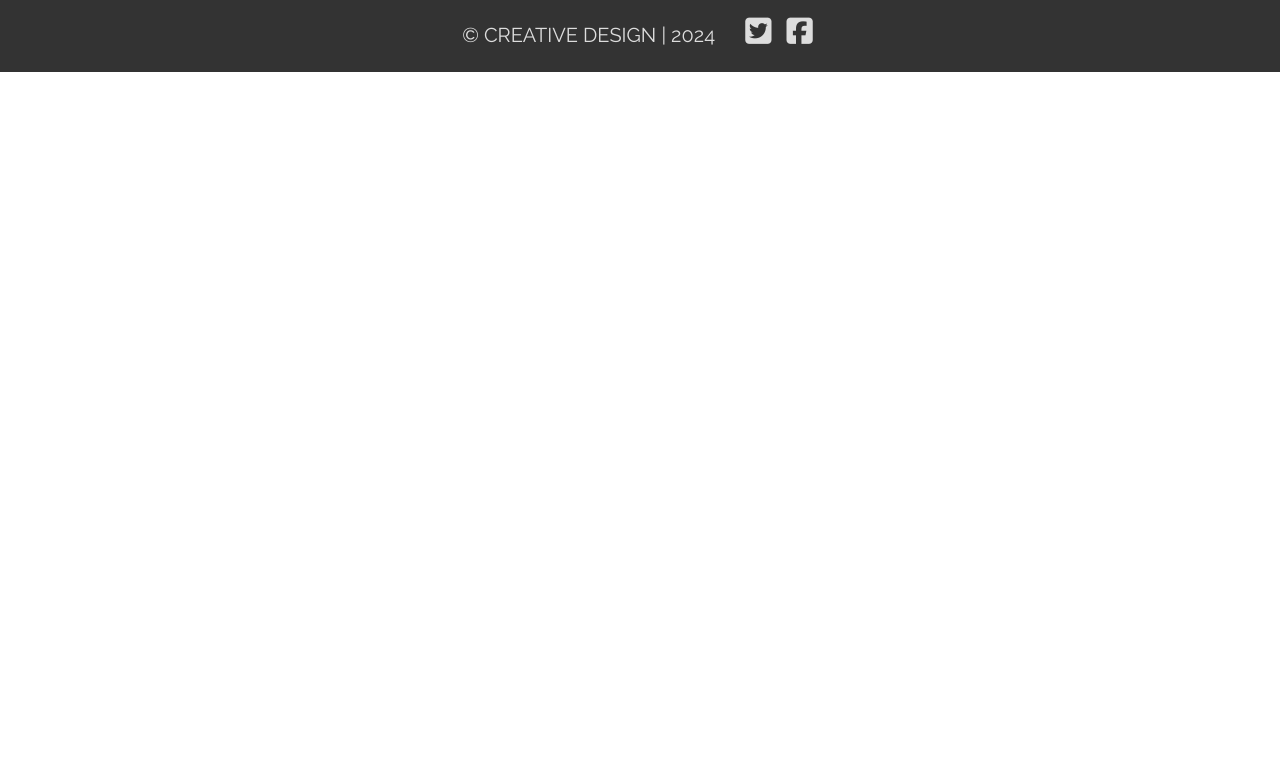
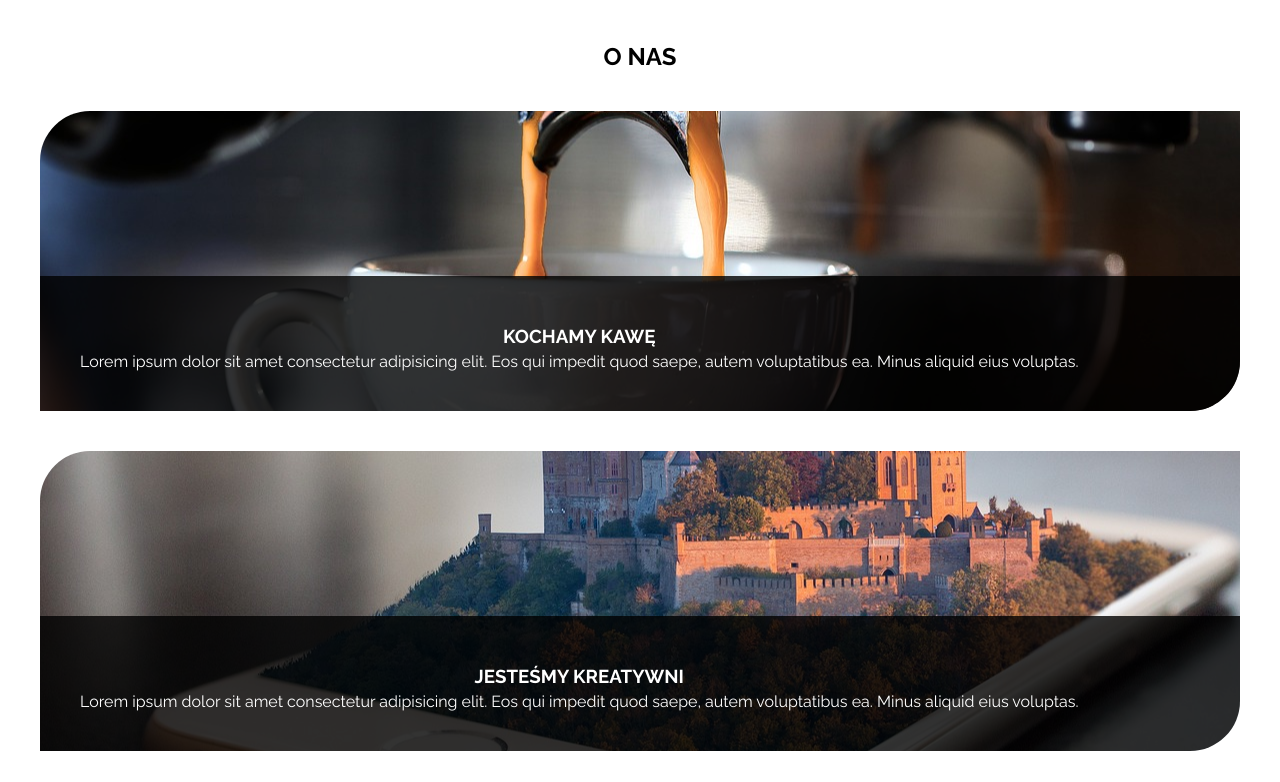
Before and after one commit to Szczebiot/Projekt-1, a plain HTML site: page index.html in a window 1280 px wide. Shown: the part 358-1140 px from the top of the page. Before the commit the page ends 800 px from the top, so only its background shows below. Drawn offline with Linux system fonts and the light colour scheme.

Commit message:
Projekt-main

```diff
--- a/index.html
+++ b/index.html
@@ -33,7 +33,33 @@
 				<li class="nav-item"><a href="#">kontakt</a></li>
 			</ul>
 		</nav>
-		<main></main>
+		<main>
+			<h2>O nas</h2>
+			<div class="about-us-box top">
+				<div class="about-us-bg"></div>
+				<div class="about-us-text">
+					<h3>Kochamy kawę</h3>
+					<p>Lorem ipsum dolor sit amet consectetur adipisicing elit. Eos qui impedit quod saepe, autem voluptatibus ea. Minus aliquid eius voluptas.</p>
+				</div>
+
+			</div>
+			<div class="about-us-box middle">
+				<div class="about-us-bg"></div>
+				<div class="about-us-text">
+					<h3>Jesteśmy kreatywni</h3>
+					<p>Lorem ipsum dolor sit amet consectetur adipisicing elit. Eos qui impedit quod saepe, autem voluptatibus ea. Minus aliquid eius voluptas.</p>
+
+				</div>
+			</div>
+			<div class="about-us-box bottom">
+				<div class="about-us-bg"></div>
+				<div class="about-us-text">
+					<h3>Lubimy naszą pracę</h3>
+					<p>Lorem ipsum dolor sit amet consectetur adipisicing elit. Eos qui impedit quod saepe, autem voluptatibus ea. Minus aliquid eius voluptas.</p>
+
+				</div>
+			</div>
+		</main>
 		<footer>
 			<p>
 				&copy; CREATIVE DESIGN | 2024
--- a/style.css
+++ b/style.css
@@ -38,7 +38,7 @@ body {
 .header-img {
 	position: relative;
 	height: 300px;
-	background-image: url(./img/planet-1702788_1920\ \(1\).jpg);
+	background-image: url("./img/planets-1956031_1280.jpg");
 	background-size: cover;
 	background-position: 0 50%;
 }
@@ -51,24 +51,72 @@ body {
 	color: #fff;
 }
 .header-bg {
-
 	position: absolute;
 	height: 100%;
 	width: 100%;
 	background-color: rgba(0, 3, 27, 0.4);
 }
 .header-text h1 {
-
-  font-family:Verdana, Geneva, Tahoma, sans-serif;
+	font-family: Verdana, Geneva, Tahoma, sans-serif;
 	letter-spacing: 2px;
 	margin-bottom: 30px;
 	text-transform: uppercase;
 }
 
+/* main */
+
+main {
+	margin: 50px auto;
+	width: 1200px;
+}
+
+main h2 {
+	margin-bottom: 30px;
+	text-transform: uppercase;
+	text-align: center;
+}
+.about-us-box {
+	position: relative;
+	margin: 40px 0;
+	height: 300px;
+	background-attachment: fixed;
+	background-position: center;
+	border-top-left-radius: 50px;
+	border-bottom-right-radius: 50px;
+	overflow: hidden;
+}
+
+.top {
+	background-image: url("../img/coffee-4334647_1280.jpg");
+}
+.middle {
+	background-image: url("../img/mobile-phone-1875813_1280.jpg");
+}
+.bottom {
+	background-image: url("../img/office-620822_1280.jpg");
+}
+.about-us-text h3 {
+	margin-bottom: 5px;
+	text-transform: uppercase;
+}
+.about-us-text {
+	position: absolute;
+	bottom: 20px;
+	padding: 20px 40px;
+	text-align: center;
+	color: #fff;
+}
+
+.about-us-bg {
+	position: absolute;
+	bottom: 0;
+	height: 45%;
+	width: 100%;
+	background-color: rgba(0, 0, 0, 0.8);
+}
 /* footer */
 
 footer {
-
 	height: 80px;
 	line-height: 80px;
 	background-color: #333;
@@ -77,17 +125,15 @@ footer {
 	font-size: 20px;
 }
 .icon-box {
-
 	margin-left: 20px;
 }
 .icon-box a {
 	margin: 0 5px;
 	color: #ddd;
 	font-size: 30px;
-	transition: color .3s;
+	transition: color 0.3s;
 }
 
 .icon-box a:hover {
-
 	color: rgb(86, 165, 244);
 }
```
Also changed, not shown: img/coffee-4334647_1280.jpg (added), img/mobile-phone-1875813_1280.jpg (added), img/office-620822_1280.jpg (added), img/planet-1702788_1920 (1).jpg (deleted), img/planets-1956031_1280.jpg (added). Lines whose indentation alone changed are shown as unchanged.
